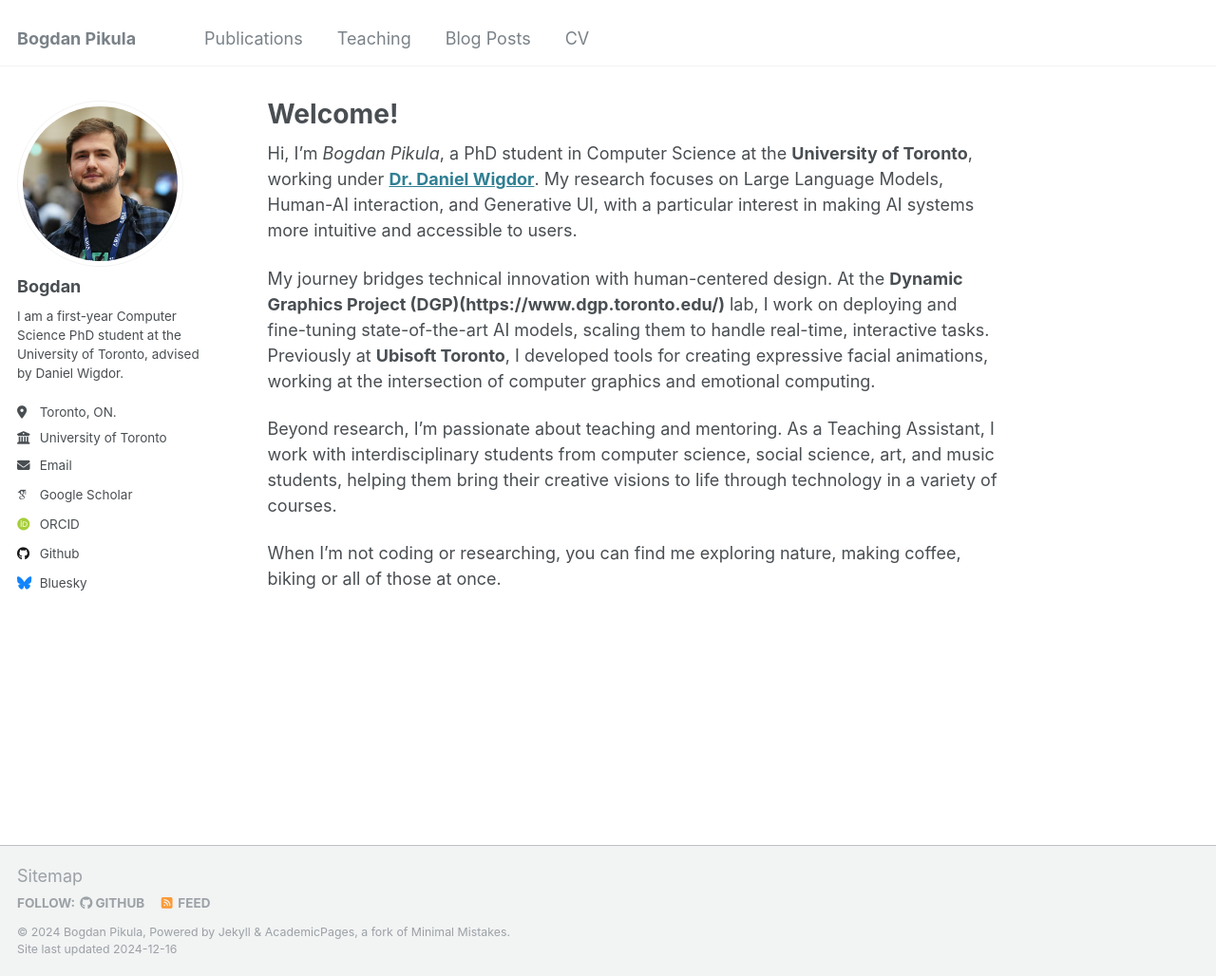
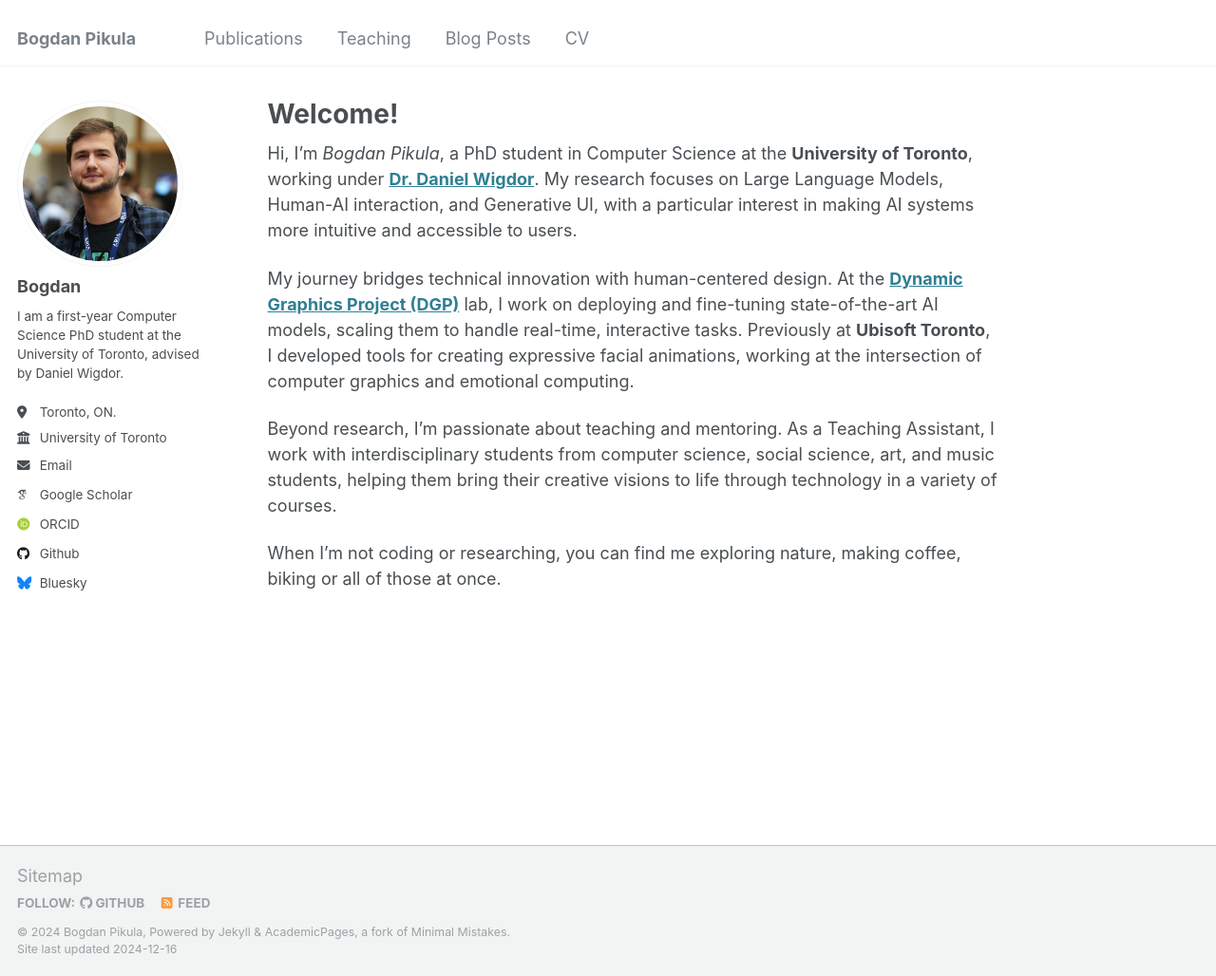
Before and after one commit to bogdan-pikula/bogdan-pikula.github.io, a Jekyll site: the page built from _pages/about.md, in a window 1280 px wide and 1028 px high. Shown: the whole window at 95% size. Built offline with Jekyll 4.4.1, drawn with Linux system fonts in a browser that asks for light colours; some web fonts are replaced.

Commit message:
minor fixes

```diff
--- a/_pages/about.md
+++ b/_pages/about.md
@@ -8,7 +8,7 @@ redirect_from:
 ---
 Hi, I'm *Bogdan Pikula*, a PhD student in Computer Science at the **University of Toronto**, working under **[Dr. Daniel Wigdor](https://danielwigdor.com/)**. My research focuses on Large Language Models, Human-AI interaction, and Generative UI, with a particular interest in making AI systems more intuitive and accessible to users.
 
-My journey bridges technical innovation with human-centered design. At the **Dynamic Graphics Project (DGP)(https://www.dgp.toronto.edu/)** lab, I work on deploying and fine-tuning state-of-the-art AI models, scaling them to handle real-time, interactive tasks. Previously at **Ubisoft Toronto**, I developed tools for creating expressive facial animations, working at the intersection of computer graphics and emotional computing.
+My journey bridges technical innovation with human-centered design. At the **[Dynamic Graphics Project (DGP)](https://www.dgp.toronto.edu/)** lab, I work on deploying and fine-tuning state-of-the-art AI models, scaling them to handle real-time, interactive tasks. Previously at **Ubisoft Toronto**, I developed tools for creating expressive facial animations, working at the intersection of computer graphics and emotional computing.
 
 Beyond research, I'm passionate about teaching and mentoring. As a Teaching Assistant, I work with interdisciplinary students from computer science, social science, art, and music students, helping them bring their creative visions to life through technology in a variety of courses.
 
```
Also changed, not shown: _pages/cv.md (+2 -1 lines).
